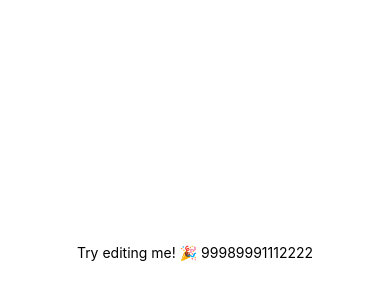
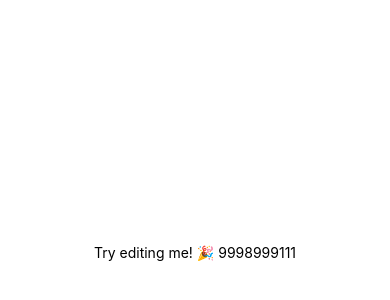
Before and after one commit to trajhotran96/develop, a React Native app: screen / in a window 390 px wide. Shown: the part 170-470 px from the top of the page. Built offline with nearby package versions, Linux system fonts and the light colour scheme.

Commit message:
update main 11

```diff
--- a/App.js
+++ b/App.js
@@ -5,7 +5,7 @@ const App = () => {
   return (
     <View style={{ flex: 1, justifyContent: "center", alignItems: "center" }}>
       <Text>
-        Try editing me! 🎉 99989991112222
+        Try editing me! 🎉 9998999111
       </Text>
     </View>
   );
```
